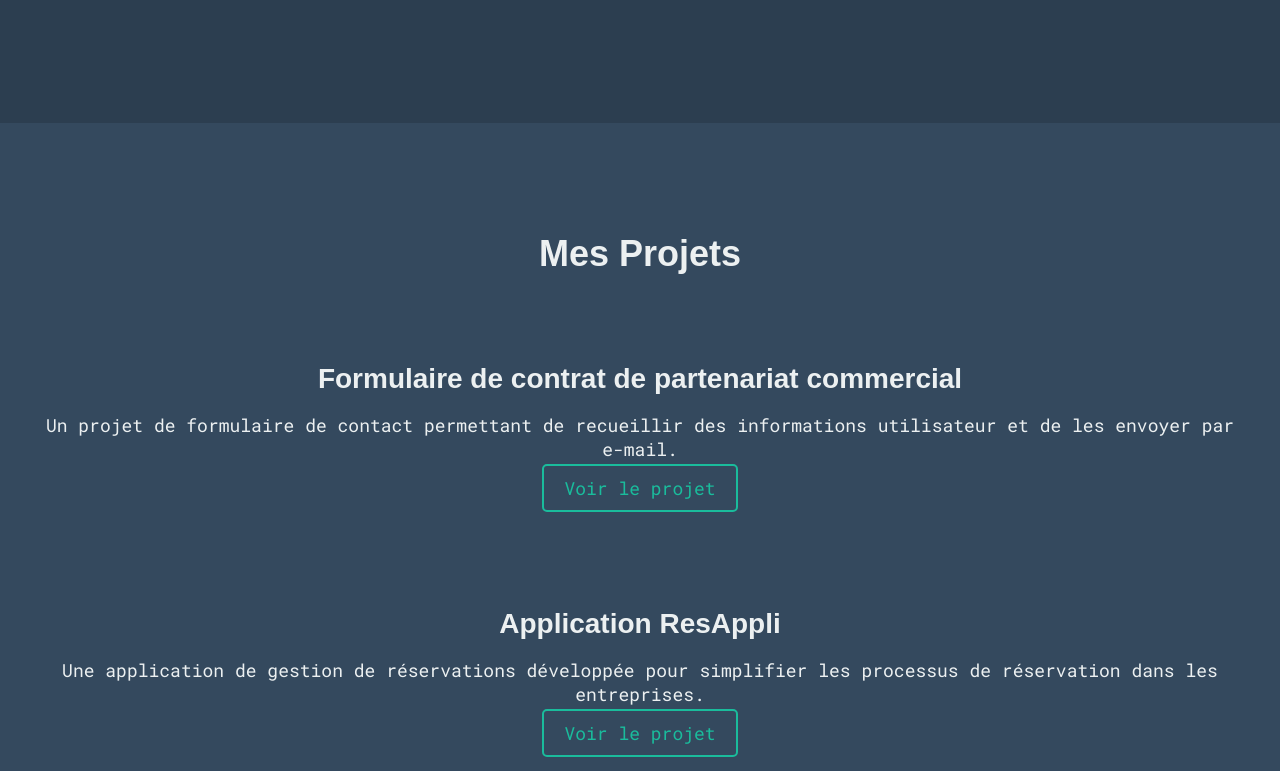
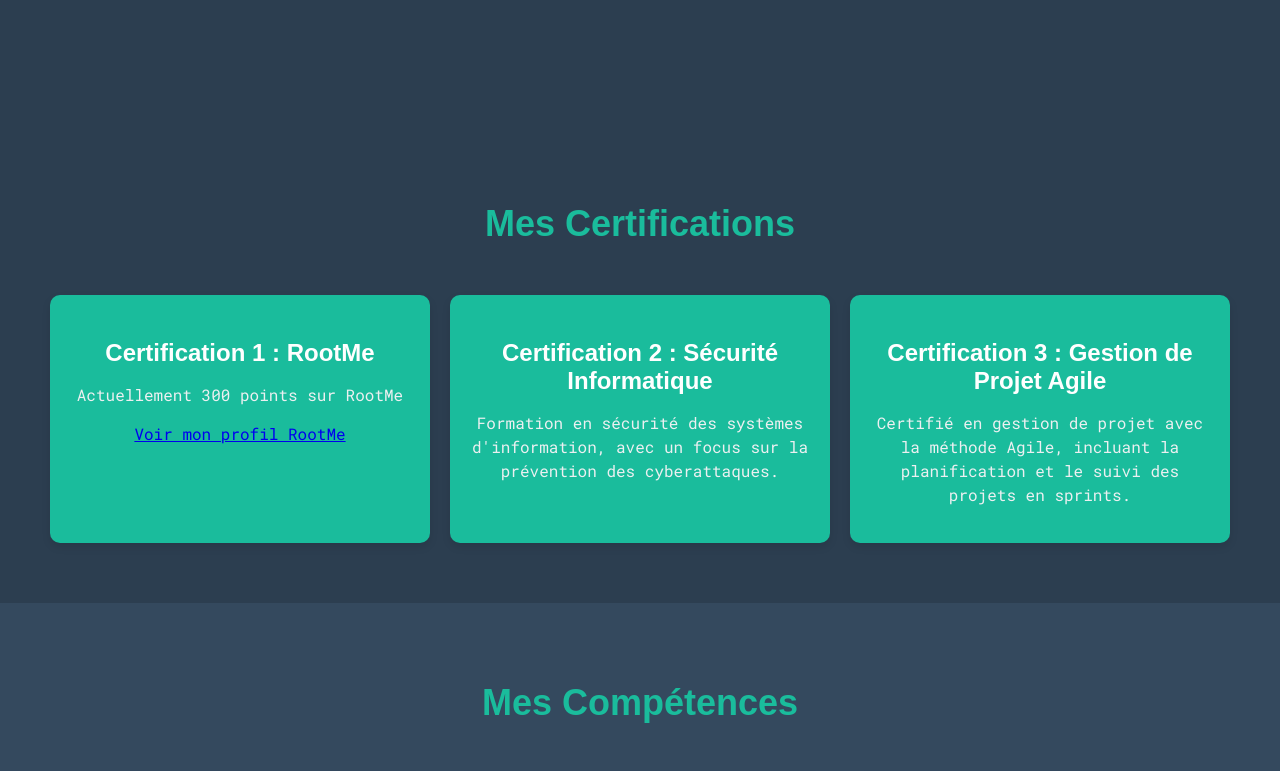
Before and after one commit to Mataikk/Portfolio1, a plain HTML site: page index.html in a window 1280 px wide. Shown: the part 1520-2291 px from the top of the page. Drawn offline with Linux system fonts and the light colour scheme; a web font is replaced by a local one.

```diff
--- a/index.html
+++ b/index.html
@@ -37,19 +37,6 @@
     </div>
 
 
-    <div class="projets" id="projets">
-        <h2>Mes Projets</h2>
-        <div class="projet-item">
-            <h3>Formulaire de contrat de partenariat commercial</h3>
-            <p>Un projet de formulaire de contact permettant de recueillir des informations utilisateur et de les envoyer par e-mail.</p>
-            <a href="http://localhost/Formulaire/Accueil.php" class="projet-link" target="_blank">Voir le projet</a>
-        </div>
-        <div class="projet-item">
-            <h3>Application ResAppli</h3>
-            <p>Une application de gestion de réservations développée pour simplifier les processus de réservation dans les entreprises.</p>
-            <a href="http://localhost/ResAppli/application-resappli/" class="projet-link" target="_blank">Voir le projet</a>
-        </div>
-    </div>
     <div class="certification" id="certification">
         <h2>Mes Certifications</h2>
         <div class="certification-content">
```
Also changed, not shown: 1 other file.
